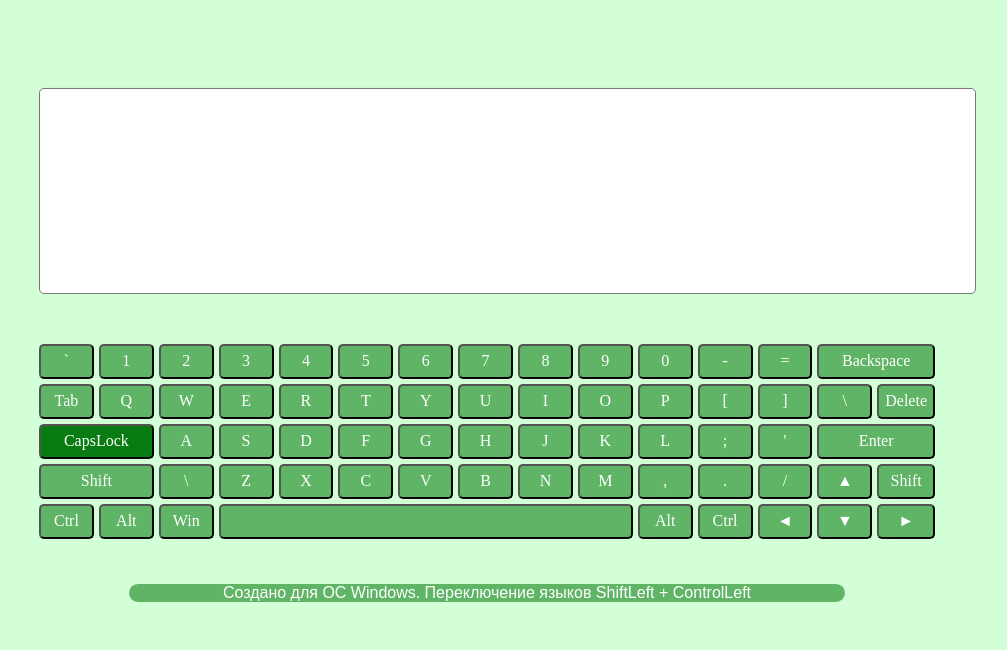
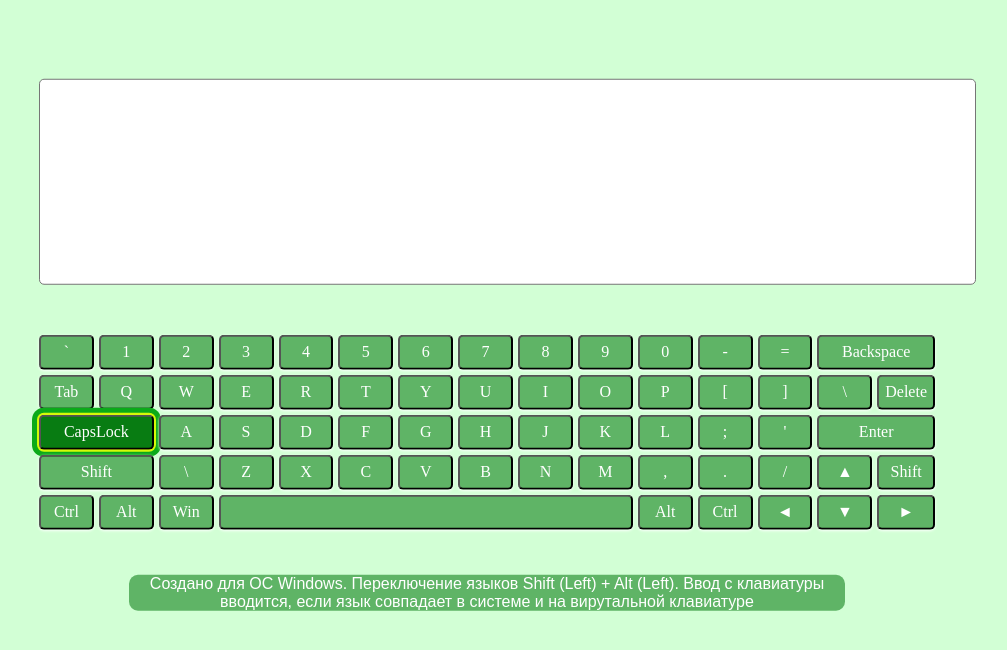
Before and after one commit to VZvonarenko/virtual-keyboard, a website with bundled scripts: page src/index.html in a window 1280 px wide. Both pictures are taken after a click on the button "CapsLock". Shown: the whole page, without its empty margins (153-1160 px from the left). Built offline with nearby package versions, Linux system fonts and the light colour scheme.

Commit message:
feat: create animation button and fix bugs

```diff
--- a/src/css/style.css
+++ b/src/css/style.css
@@ -48,6 +48,8 @@ body {
     align-items: center;
     background-color: rgba(8, 124, 18, 0.568);
     color: white;
+    transition: all 250ms ease-out;
+    box-shadow: 0px 1px 3px;
 }
 
 .key_capslock,
@@ -68,6 +70,6 @@ body {
 }
 
 .key_click {
-    background-color: rgb(8, 124, 18);
-    ;
+    background-color: #087c12;
+    box-shadow: 0px 0px 0px 2px #d5f909, 0px 0px 0px 7px #0baa19;
 }
--- a/src/js/app.js
+++ b/src/js/app.js
@@ -21,7 +21,7 @@ window.addEventListener('DOMContentLoaded', () => {
 подсветка нажатий мыши
 DELETE с мышки
 TAB с клавиатуры
-переключение языков сочитанием клавиш
+
 добавить анимацию нажатия кнопок
 стрелочки с мыши
 
--- a/src/js/changelanguage.js
+++ b/src/js/changelanguage.js
@@ -4,7 +4,7 @@ export default function changelanguage() {
   window.addEventListener('keydown', (event) => {
     event.preventDefault();
     pressed.add(event.code);
-    if (pressed.has('ShiftLeft') && pressed.has('ControlLeft')) {
+    if (pressed.has('ShiftLeft') && pressed.has('AltLeft')) {
       localStorage.language === 'en'
         ? localStorage.language = 'rus'
         : localStorage.language = 'en';
@@ -16,5 +16,4 @@ export default function changelanguage() {
   document.addEventListener('keyup', (event) => {
     pressed.delete(event.code);
   });
-  // document.location.reload();
 }
--- a/src/js/keyboard.js
+++ b/src/js/keyboard.js
@@ -96,7 +96,7 @@ export default function keyboardInit() {
   const description = document.createElement('div');
   wrapper.append(description);
   description.classList.add('description');
-  description.innerHTML = 'Создано для ОС Windows. Переключение языков ShiftLeft + ControlLeft';
+  description.innerHTML = 'Создано для ОС Windows. Переключение языков Shift (Left) + Alt (Left). Ввод с клавиатуры вводится, если язык совпадает в системе и на вирутальной клавиатуре';
 
   container.append(createFragment());
 }
```
